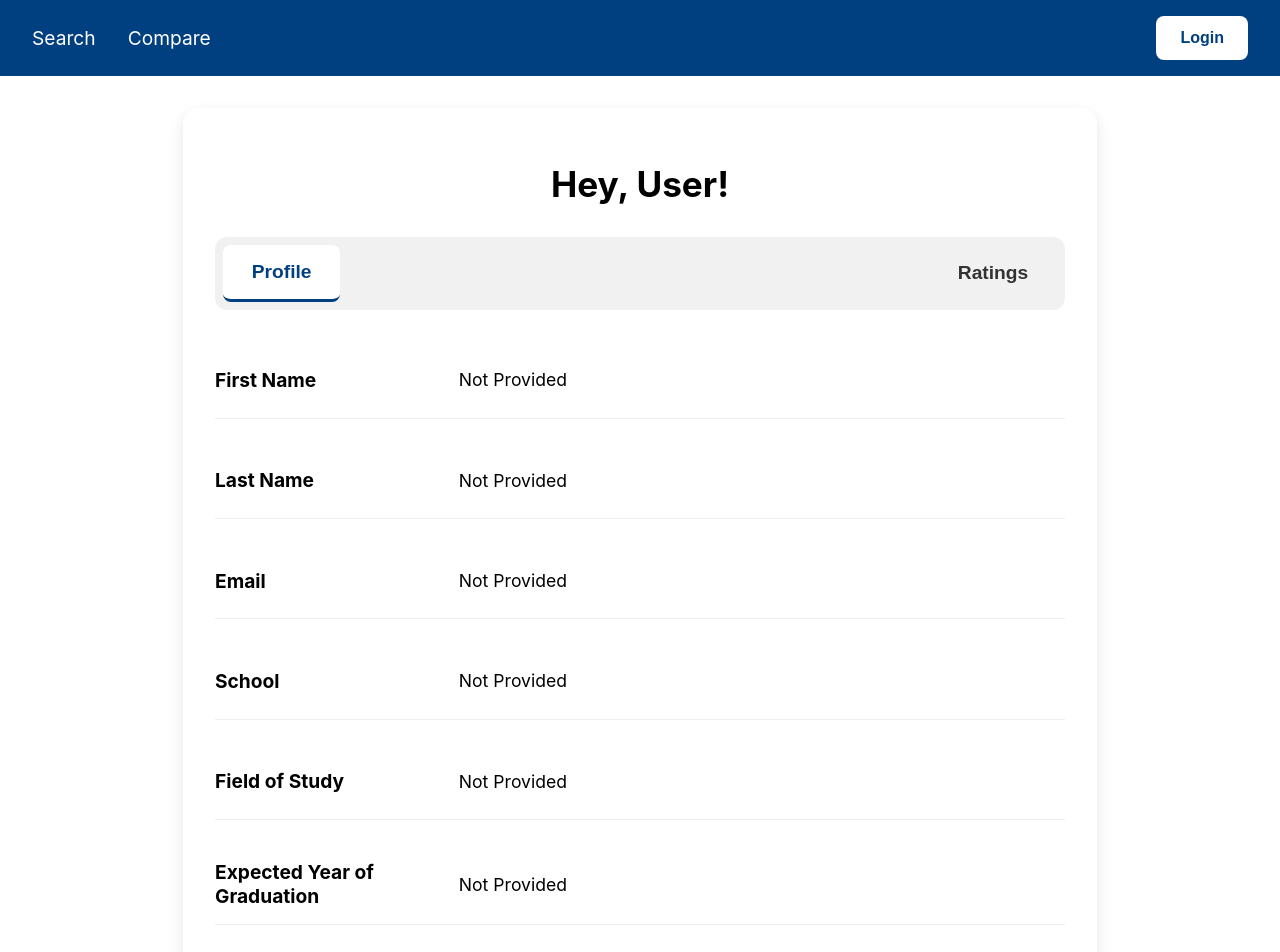
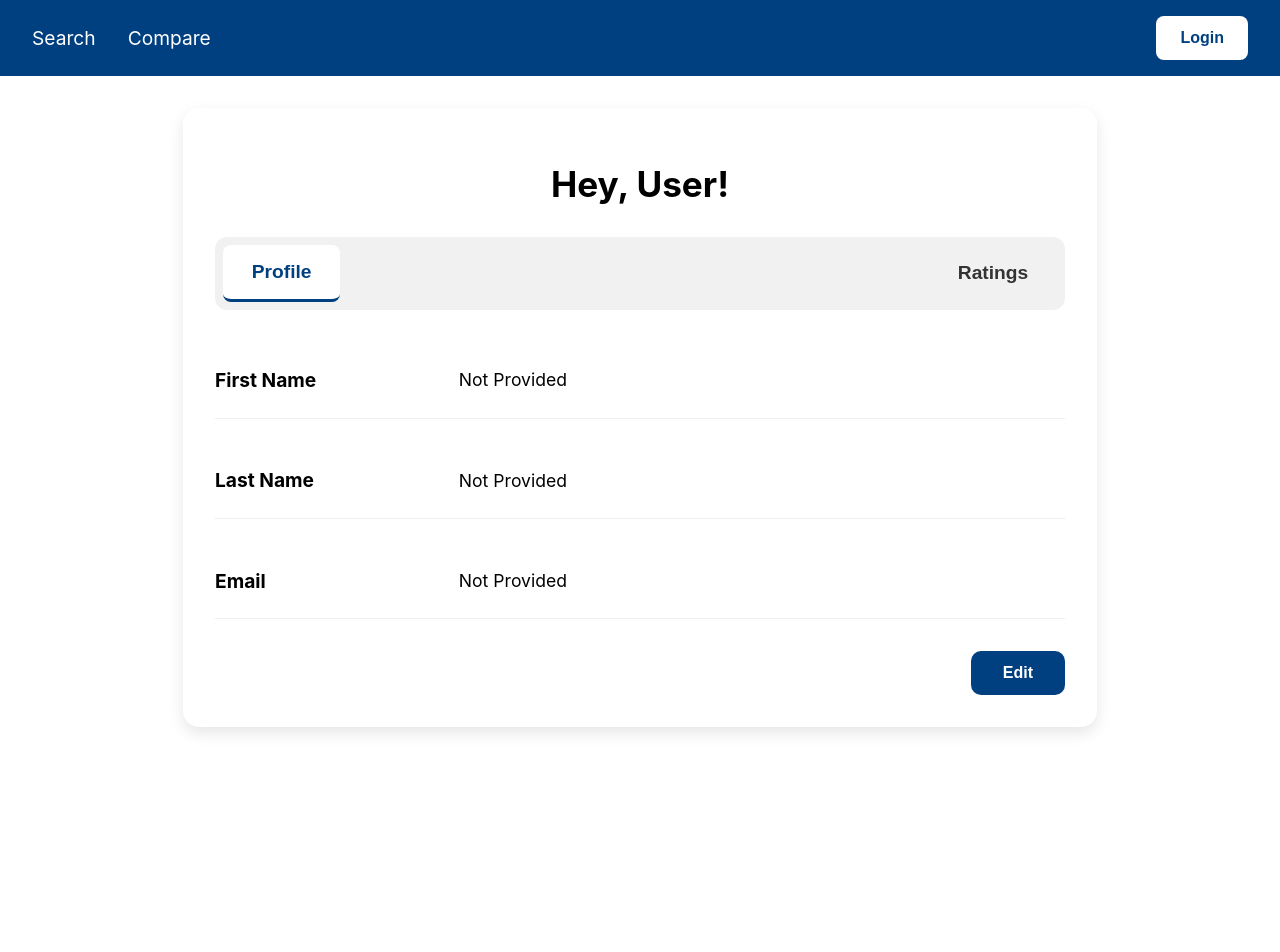
Before and after one commit to upmanyu-nishant/RateMyCollege, a React (Create React App) app in the folder ratemycollege/: page /user/profile in a window 1280 px wide. Shown: the top 952 px of the page. After the commit the page ends 800 px from the top, so only its background shows below. Built offline with nearby package versions, Linux system fonts and the light colour scheme.

Commit message:
Removed fields from userPage

```diff
--- a/ratemycollege/src/pages/UserPage.js
+++ b/ratemycollege/src/pages/UserPage.js
@@ -116,50 +116,6 @@
             <label>Email</label>
             <span>{formData.email || 'Not Provided'}</span>
           </div>
-          <div className="user-field">
-            <label>School</label>
-            {isEditing ? (
-              <input
-                type="text"
-                name="college"
-                value={formData.college}
-                onChange={handleChange}
-                className="user-input"
-              />
-            ) : (
-              <span>{formData.college || 'Not Provided'}</span>
-            )}
-          </div>
-          <div className="user-field">
-            <label>Field of Study</label>
-            {isEditing ? (
-              <input
-                type="text"
-                name="fieldOfStudy"
-                value={formData.fieldOfStudy}
-                onChange={handleChange}
-                className="user-input"
-              />
-            ) : (
-              <span>{formData.fieldOfStudy || 'Not Provided'}</span>
-            )}
-          </div>
-          <div className="user-field">
-            <label>Expected Year of Graduation</label>
-            {isEditing ? (
-              <input
-                type="number"
-                name="graduationYear"
-                value={formData.graduationYear}
-                onChange={handleChange}
-                className="user-input"
-                min="2023"
-                max="2035"
-              />
-            ) : (
-              <span>{formData.graduationYear || 'Not Provided'}</span>
-            )}
-          </div>
         </div>
 
         <div className="user-actions">
```
